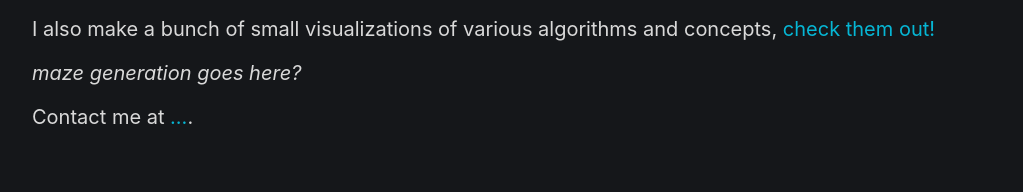
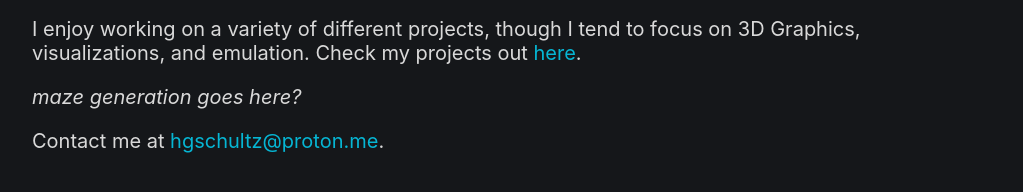
Before and after one commit to ag-dragon/ag-dragon.github.io, a website: page index.html in a window 1280 px wide. Shown: the part 216-408 px from the top of the page, without its empty margins (128-1151 px from the left). Drawn offline with Linux system fonts and the light colour scheme.

Commit message:
Update index.html with new email + description

```diff
--- a/index.html
+++ b/index.html
@@ -27,15 +27,15 @@
         </p>
 
         <p>
-            I also make a bunch of small visualizations of various algorithms and
-            concepts,
-            <a href="./projects">check them out!</a>
+            I enjoy working on a variety of different projects, though I tend to focus on 3D Graphics, visualizations, and emulation.
+            Check my projects out
+            <a href="./projects">here</a>.
         </p>
 
         <p><em>maze generation goes here?</em></p>
 
         <p>
-            Contact me at <span class="email">...</span>.
+            Contact me at <span class="email">hgschultz@proton.me</span>.
         </p>
 
         <!--
```
